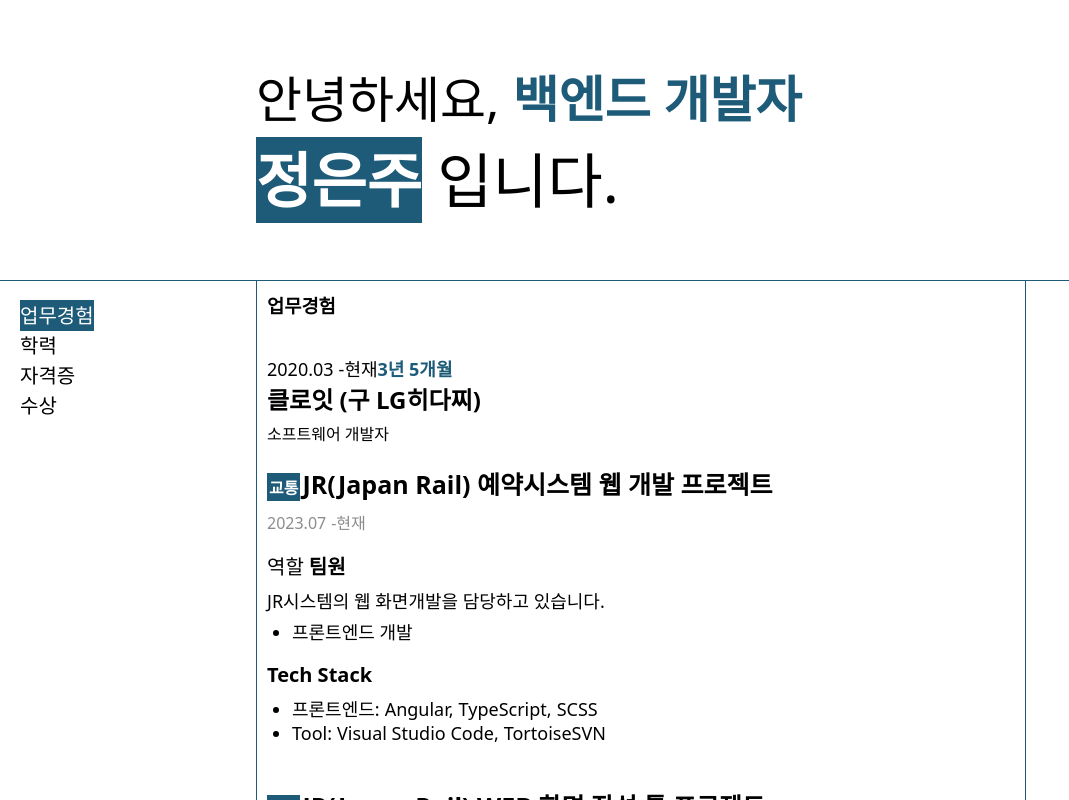
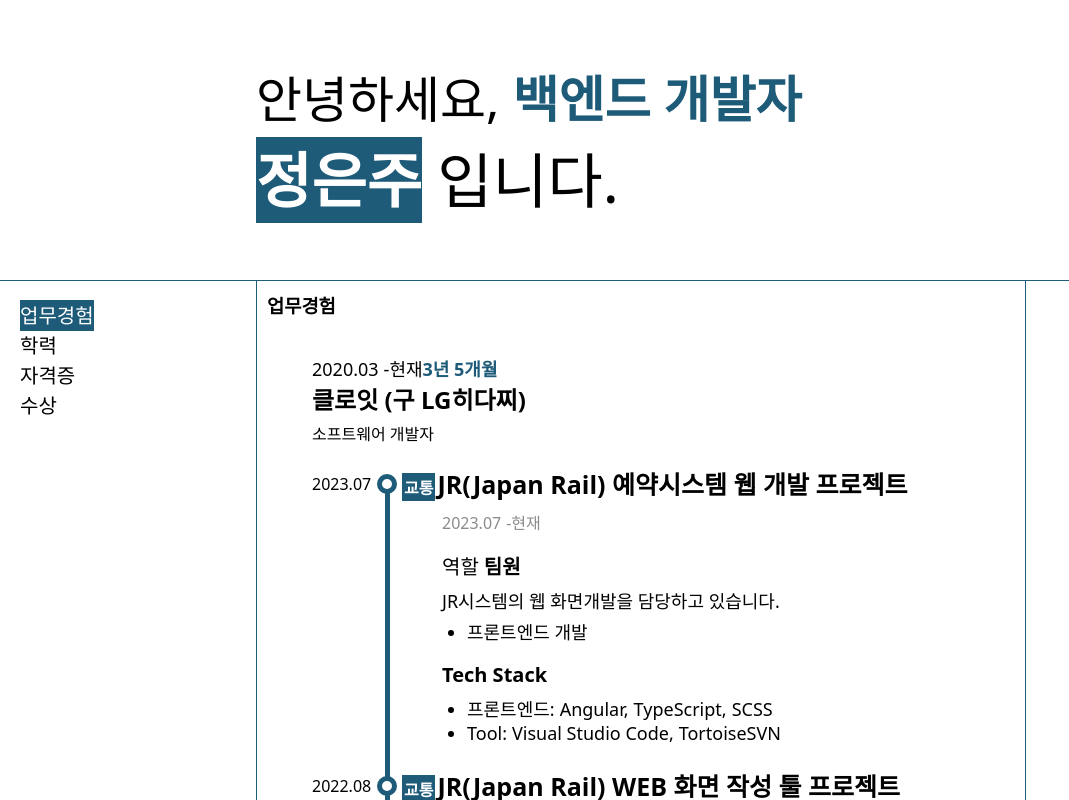
Before and after one commit to melonpan0130/vue_portfolio, a Vue app: page / in a window 1280 px wide. Shown: the top 800 px of the page, without its empty margins (0-1069 px from the left). Built offline with nearby package versions, Linux system fonts and the light colour scheme.

Commit message:
#5 3. Work experience content

```diff
--- a/src/components/ProjectComponent/ProjectComponent.scss
+++ b/src/components/ProjectComponent/ProjectComponent.scss
@@ -2,6 +2,7 @@
 
 .project-component {
   margin-top: 30px;
+  margin-left: 45px;
   display: block;
 
   .period {
@@ -26,14 +27,62 @@
   }
 
   .content {
-    // width: 80%;
-
     & > .name {
       margin-bottom: 5px;
     }
 
     .project {
       margin-top: 20px;
+      border-collapse: collapse;
+
+      tr {
+        td:nth-child(1) {
+          width: 80px;
+          position: relative;
+
+          $point_size: 10px;
+          $line_width: 5px;
+
+          @mixin line_before($top) {
+            content: '';
+            background-color: $base_color_navy;
+            width: $line_width;
+            height: calc(100% + 2px);
+            position: absolute;
+            right: calc($line_width / 2);
+            top: $top;
+          }
+
+          &.period-start {
+            &::after {
+              content: '';
+              width: $point_size;
+              height: $point_size;
+              position: absolute;
+              right: calc($point_size / 2 * (-1));
+              top: calc(50% - $point_size);
+              border-radius: 50%;
+              background-color: white;
+              border: solid $line_width $base_color_navy;
+            }
+          }
+
+          &:is(tr:first-child td)::before {
+            @include line_before(50%);
+          }
+          &:not(tr:first-child td)::before {
+            @include line_before(0);
+          }
+        }
+
+        td:nth-child(2) {
+          padding-left: 10px;
+
+          &:not(.title) {
+            padding-left: 50px;
+          }
+        }
+      }
 
       .title {
         * {
@@ -112,6 +161,7 @@
 
 @media screen and (max-width: 768px) {
   .project-component {
+    margin: 0;
     margin-top: 10px;
     flex-direction: column;
 
@@ -143,9 +193,19 @@
         font-size: $mobile_font_size2 !important;
       }
       .project {
-        & > .title {
+        .title {
           .name {
             font-size: $mobile_font_size3 !important;
+          }
+        }
+
+        tr {
+          td:nth-child(2) {
+            padding-left: 10px;
+
+            &:not(.title) {
+              padding-left: 10px;
+            }
           }
         }
       }
--- a/src/components/ProjectComponent/ProjectComponent.vue
+++ b/src/components/ProjectComponent/ProjectComponent.vue
@@ -8,12 +8,18 @@
     <div class="content">
       <h2 class="name">{{ article.name }}</h2>
       <div v-for="item in article.description" class="description" v-html="item"></div>
-      <div v-if="article.projects">
-        <div v-for="project in article.projects" class="project">
-          <div class="title">
+      <table class="project">
+        <template v-for="project in article.projects">
+          <tr>
+            <td class="period-start">{{ project.periodStart }}</td>
+            <td class="title">
               <div class="topic">{{ project.topic }}</div>
               <div class="name" v-html="project.name"></div>
-          </div>
+            </td>
+          </tr>
+          <tr>
+            <td></td>
+            <td>
               <div class="period">
                 <div class="period-start">{{ project.periodStart }}</div>
                 <div class="period-end">{{ project.periodEnd }}</div>
@@ -37,8 +43,10 @@
               <div v-if="project.images" class="images">
                 <img>
               </div>
-        </div>
-      </div>
+            </td>
+          </tr>
+        </template>
+      </table>
     </div>
   </div>
 </template>
```
Lines whose indentation alone changed are shown as unchanged.
